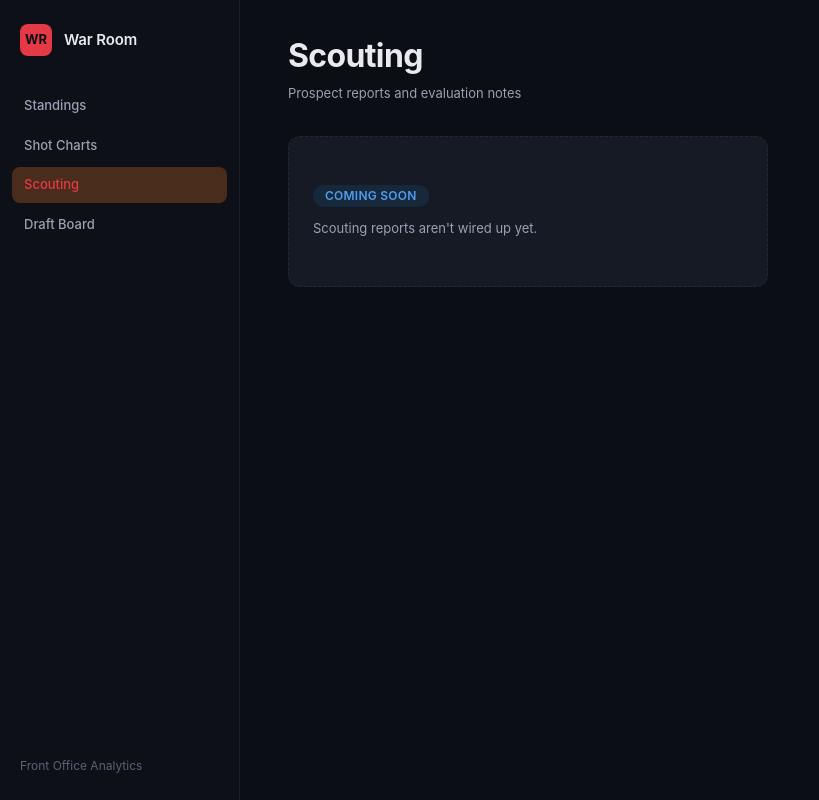
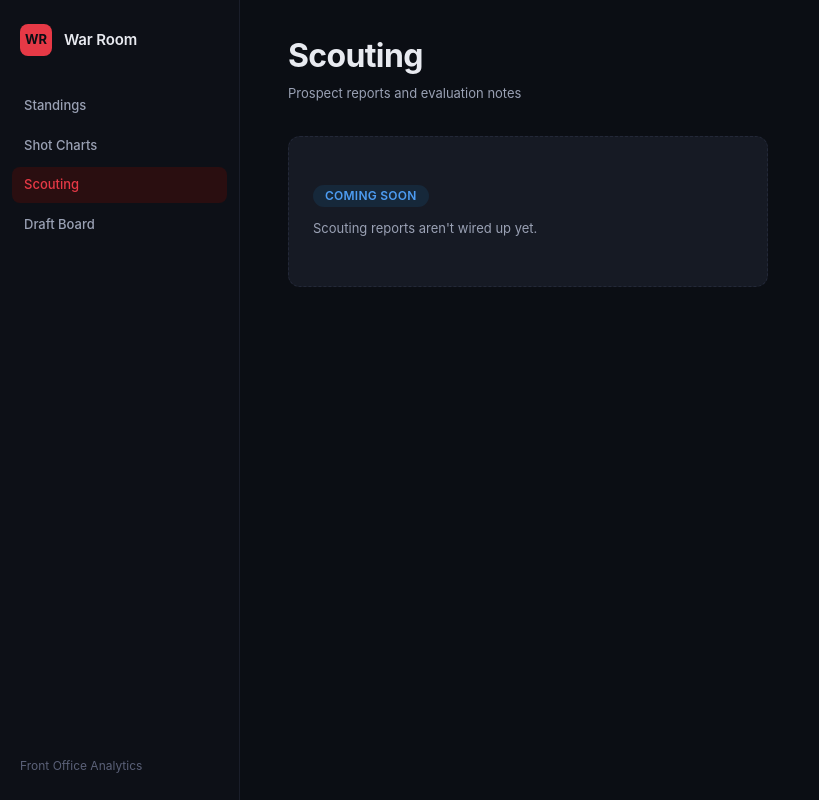
Before and after one commit to kfree23/war-room, a React (Vite) app: page /scouting in a window 1280 px wide. Shown: the whole page, without its empty margins (0-819 px from the left). Built offline with nearby package versions, Linux system fonts and the light colour scheme.

Commit message:
fix sidebar color

```diff
--- a/src/styles/tokens.css
+++ b/src/styles/tokens.css
@@ -19,7 +19,7 @@
   /* Color — brand / accent (hardwood orange) */
   --color-accent: #e63946;
   --color-accent-hover: #ff8f5c;
-  --color-accent-muted: #4a2c1c;
+  --color-accent-muted: #2a0e10;
 
   /* Color — status */
   --color-success: #35c98f;
```
